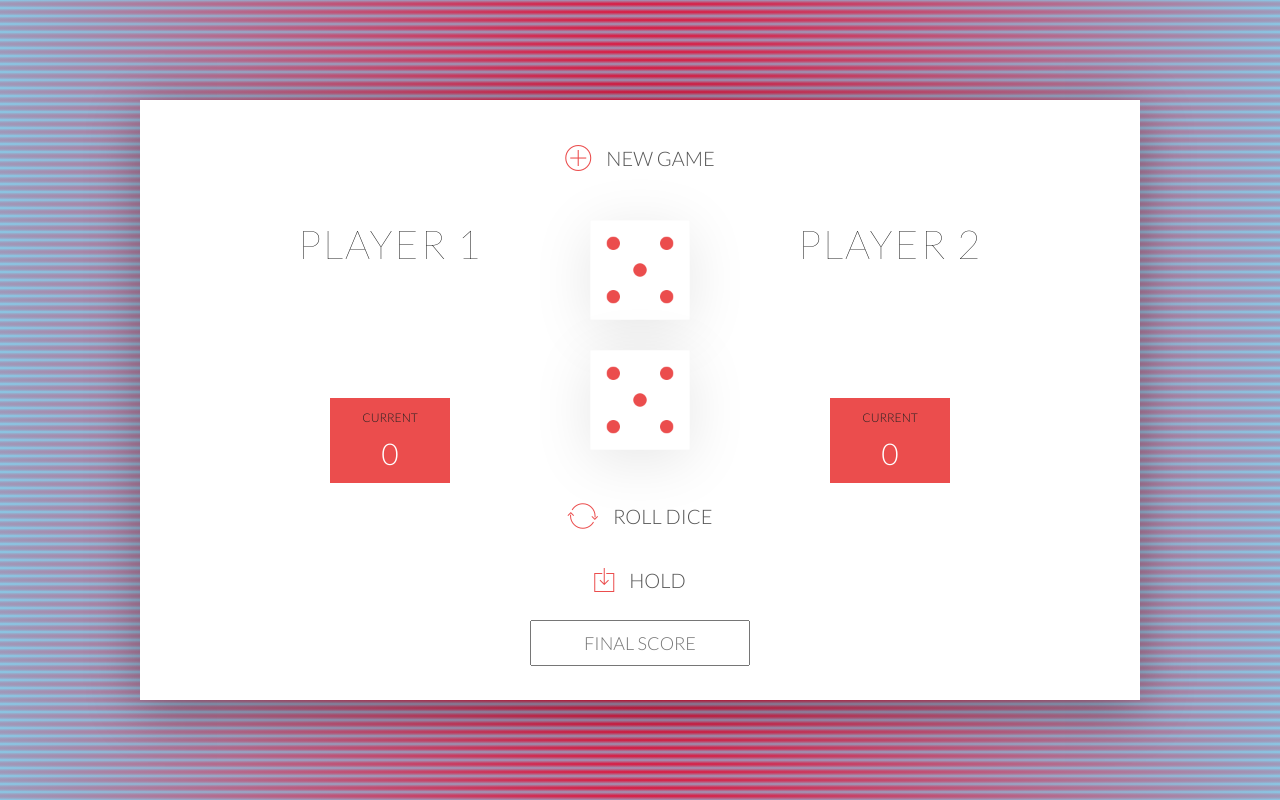
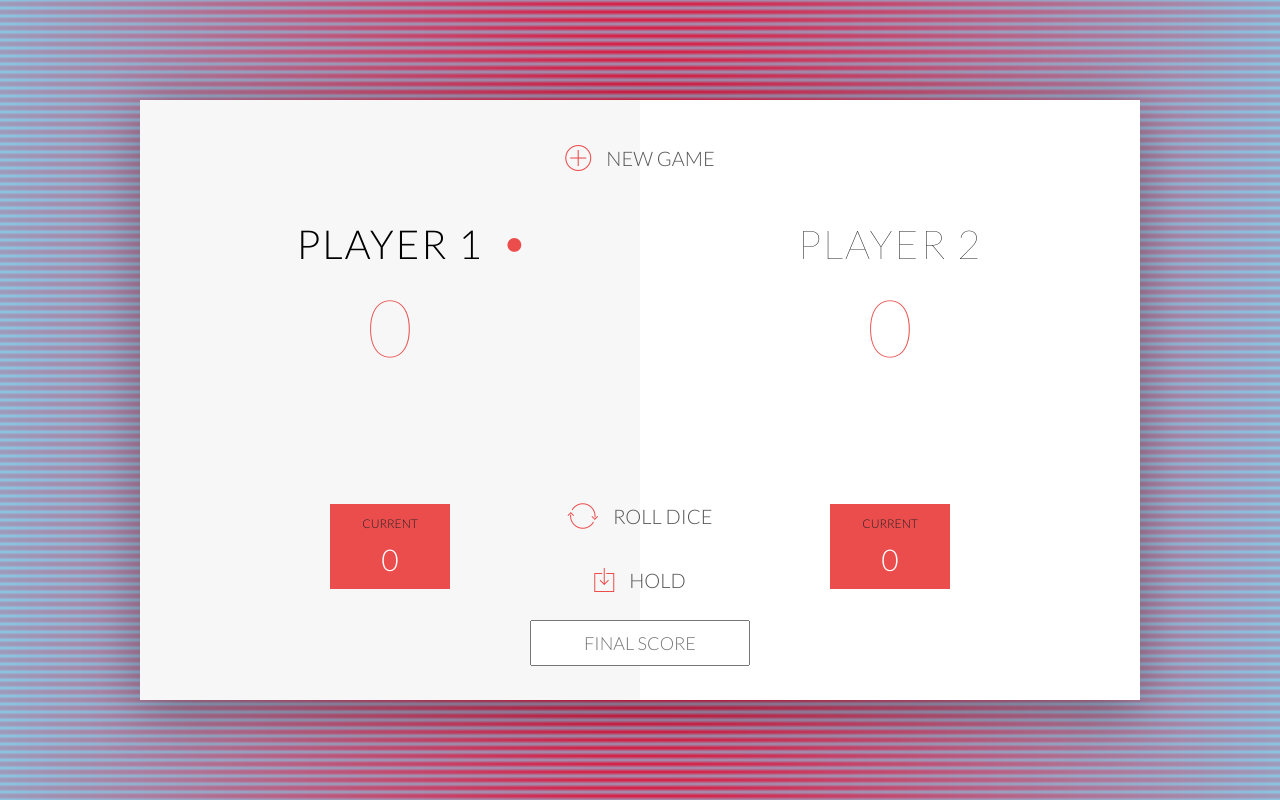
Before and after one commit to IdrisHAMMI/DiceGame-Project, a plain HTML site: page index.html in a window 1280 px wide. Drawn offline with nearby package versions, Linux system fonts and the light colour scheme.

Commit message:
finalized project, added function to init the game, fixed spelling errors in js file which prevented to make the game work, fixed values in html file

```diff
--- a/app_script.js
+++ b/app_script.js
@@ -1,6 +1,6 @@
 var scores, roundScore, activePlayer, prevDiceRoll, gamePlaying;
 
-int();
+init();
 
 // DICE ROLL EVENT LISTENER
 document.querySelector('.btn-roll').addEventListener('click', function () {
@@ -27,11 +27,10 @@ document.querySelector('.btn-roll').addEventListener('click', function () {
   } else {
       nextPlayer();
   }
-
     prevDiceRoll = dice1;
   }
 
-})
+});
 
 //FUNCTION TO ACCUMULATE POINTS ON THE HOLD BUTTON
 document.querySelector('btn-hold').addEventListener('click', function (){
@@ -61,7 +60,7 @@ document.querySelector('btn-hold').addEventListener('click', function (){
 
       document.querySelector('.player-' + activePlayer + '-panel').classList.add('winner');
 
-      document.querySelector('.player-' + activePlayer + '-pannel').classList.remove('active');
+      document.querySelector('.player-' + activePlayer + '-panel').classList.remove('active');
 
       gamePlaying = false;
 
@@ -70,4 +69,54 @@ document.querySelector('btn-hold').addEventListener('click', function (){
       nextPlayer();
     }
   }
-})
+});
+
+document.querySelector('btn-new').addEventListener('click', init);
+
+//GAME INIT
+function init() {
+
+  gamePlaying = true;
+
+  scores = [0, 0];
+
+  activePlayer = 0;
+
+  roundScore = 0;
+
+
+  document.getElementById('dice1').style.display = 'none';
+  document.getElementById('dice2').style.display = 'none';
+
+  document.getElementById('score-0').textContent = '0';
+  document.getElementById('score-1').textContent = '0';
+  document.getElementById('current-0').textContent = '0';
+  document.getElementById('current-1').textContent = '0';
+
+  document.getElementById('name-0').textContent = 'Player 1';
+  document.getElementById('name-1').textContent = 'Player 2';
+  document.querySelector('.player-0-panel').classList.remove('winner');
+  document.querySelector('.player-1-panel').classList.remove('winner');
+
+  document.querySelector('.player-0-panel').classList.remove('active');
+  document.querySelector('.player-1-panel').classList.remove('active');
+
+  document.querySelector('.player-1-panel').classList.remove('active');
+  document.querySelector('.player-0-panel').classList.add('active');
+}
+
+function nextPlayer() {
+
+  activePlayer === 0 ? activePlayer = 1 : activePlayer = 0;
+
+  roundScore = 0;
+
+  document.getElementById('current-0').textContent = '0';
+  document.getElementById('current-1').textContent = '0';
+
+  document.querySelector('player-0-panel').classList.toggle('active');
+  document.querySelector('player-1-panel').classList.toggle('active');
+
+  document.getElementById('dice1').style.display = 'none';
+  document.getElementById('dice2').style.display = 'none;'
+}
--- a/index.html
+++ b/index.html
@@ -11,23 +11,23 @@
 <body>
   <!--PLAYER 1 PANEL START-->
     <div class="wrapper clearfix">
-      <div class="player-1-panel">
-        <div class="player-name" id="player-1">Player 1</div>
-        <div class="player-score" id="score-1"></div>
+      <div class="player-0-panel active">
+        <div class="player-name" id="name-0">Player 1</div>
+        <div class="player-score" id="score-0"></div>
         <div class="player-current-box">
           <div class="player-current-label">Current</div>
-          <div class="player-current-score" id="current-1">0</div>
+          <div class="player-current-score" id="current-0">0</div>
       </div>
     </div>
  <!--PLAYER 1 PANEL END-->
 
  <!--PLAYER 2 PANEL START-->
-    <div class="player-2-panel">
-      <div class="player-name" id="player-2">Player 2</div>
-      <div class="player-score" id="score-2"></div>
+    <div class="player-1-panel">
+      <div class="player-name" id="name-1">Player 2</div>
+      <div class="player-score" id="score-1"></div>
       <div class="player-current-box">
         <div class="player-current-label">Current</div>
-        <div class="player-current-score" id="current-2">0</div>
+        <div class="player-current-score" id="current-1">0</div>
       </div>
     </div>
 
--- a/style.css
+++ b/style.css
@@ -3,7 +3,7 @@
 }
 
 body {
-  background: content-box radial-gradient(crimson, skyblue);
+  background:  radial-gradient(crimson, skyblue);
   font-family: Lato;
   font-weight: 300;
 }
@@ -97,8 +97,8 @@ i {
 /*DICE SECTION END*/
 
 /*PLAYER SECTION START*/
-.player-1-panel,
-.player-2-panel {
+.player-0-panel,
+.player-1-panel {
   width: 50%;
   float: left;
   height: 600px;
```
